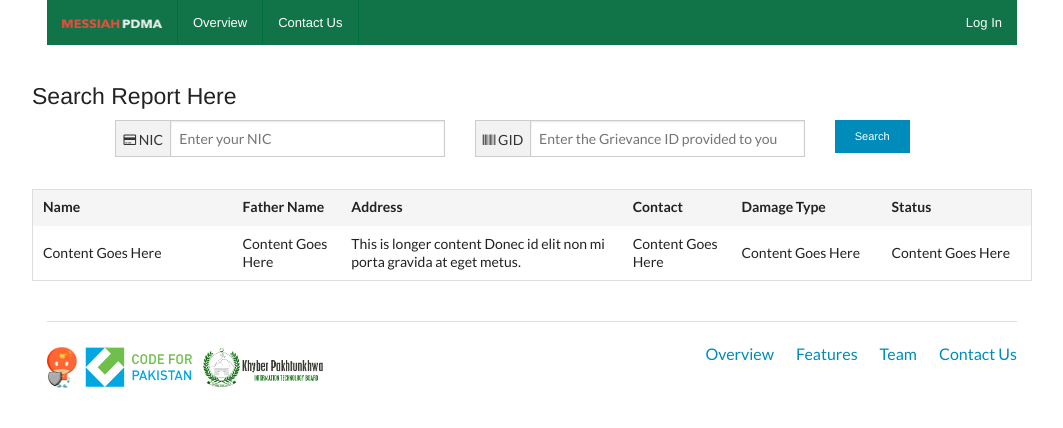
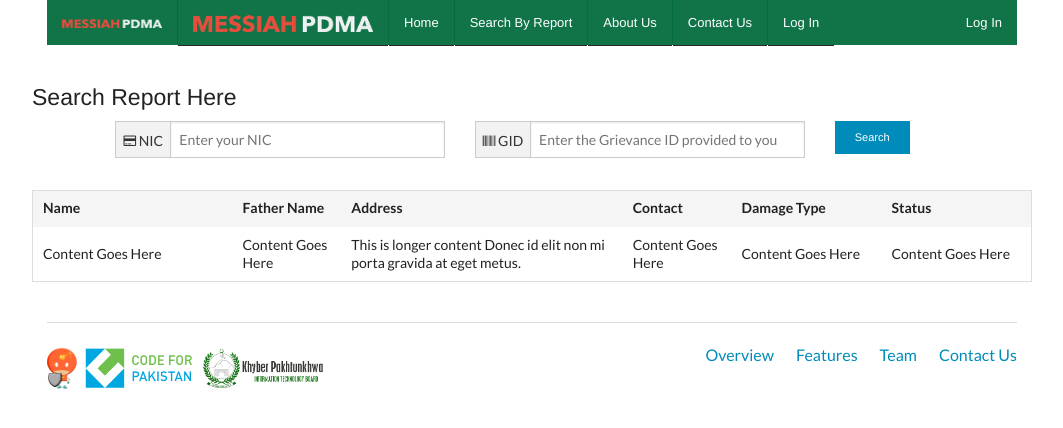
Before and after one commit to codeforpakistan/Messiah.PDMA.Web, a PHP site: page /search.php in a window 1280 px wide. Shown: the top 428 px of the page, without its empty margins (108-1171 px from the left). Run offline with PHP 8.4, Linux system fonts and the light colour scheme.

Commit message:
Login Modified

```diff
--- a/inc/api.login_web_controller.php
+++ b/inc/api.login_web_controller.php
@@ -41,6 +41,4 @@
 				\ClassLibrary\UsableFunctions::redirect_to("login.php?error=Incorrect");
 			}
 		}
-	} else {
-		\ClassLibrary\UsableFunctions::redirect_to("pdma.php");
 	}
--- a/index.php
+++ b/index.php
@@ -35,6 +35,10 @@
 						<li class="divider"></li>
 						<li><a href="search.php">Search By Report</a></li>
 						<li class="divider"></li>
+						<?php if(isset($_SESSION['pdma_loggedin'])){ ?>
+						<li><a href="pdma.php">Dashboard</a></li>
+						<li class="divider"></li>
+						<?php } ?>
 						<li><a href="http://www.messiahapp.com/team.php">About Us</a></li>
 						<li class="divider"></li>
 						<li><a href="http://www.messiahapp.com/contact.php">Contact Us</a></li>
--- a/login.php
+++ b/login.php
@@ -1,5 +1,8 @@
 <?php
     require 'inc/api.login_web_controller.php';
+    if(isset($_SESSION['pdma_loggedin'])){
+    	\ClassLibrary\UsableFunctions::redirect_to("pdma.php");
+    }
 ?>
 <!doctype html>
 <html class="no-js" lang="en">
--- a/search.php
+++ b/search.php
@@ -29,11 +29,19 @@
 					<!-- whatever you want goes here -->
 					<ul class="off-canvas-list">
 						<li class="divider"></li>
-						<li><a href="."><img src="img/logo.png" width="90" height="auto"></a></li>
+						<li><a href="."><img src="img/logo.png" width="180" height="auto"></a></li>
 						<li class="divider"></li>
-						<li><a href=".">Overview</a></li>
+						<li><a href=".">Home</a></li>
 						<li class="divider"></li>
-						<li><a href="contact.php">Contact Us</a></li>
+						<li><a href="search.php">Search By Report</a></li>
+						<li class="divider"></li>
+						<?php if(isset($_SESSION['pdma_loggedin'])){ ?>
+						<li><a href="pdma.php">Dashboard</a></li>
+						<li class="divider"></li>
+						<?php } ?>
+						<li><a href="http://www.messiahapp.com/team.php">About Us</a></li>
+						<li class="divider"></li>
+						<li><a href="http://www.messiahapp.com/contact.php">Contact Us</a></li>
 						<li class="divider"></li>
 						<li><a href="#" data-options="align:left" data-dropdown="login" class="">Log In</a></li>
 					</ul>
@@ -52,12 +60,23 @@
 							</ul>
 							<section class="top-bar-section">
 								<!-- Right Nav Section -->
-								<ul class="left">
+								<ul class="off-canvas-list">
 									<li class="divider"></li>
-									<li><a href=".">Overview</a></li>
+									<li><a href="."><img src="img/logo.png" width="180" height="auto"></a></li>
 									<li class="divider"></li>
-									<li><a href="contact.php">Contact Us</a></li>
+									<li><a href=".">Home</a></li>
 									<li class="divider"></li>
+									<li><a href="search.php">Search By Report</a></li>
+									<li class="divider"></li>
+									<?php if(isset($_SESSION['pdma_loggedin'])){ ?>
+									<li><a href="pdma.php">Dashboard</a></li>
+									<li class="divider"></li>
+									<?php } ?>
+									<li><a href="http://www.messiahapp.com/team.php">About Us</a></li>
+									<li class="divider"></li>
+									<li><a href="http://www.messiahapp.com/contact.php">Contact Us</a></li>
+									<li class="divider"></li>
+									<li><a href="#" data-options="align:left" data-dropdown="login" class="">Log In</a></li>
 								</ul>
 								<ul class="right">
 									<li><a href="#" data-options="align:left" data-dropdown="login" class="">Log In</a></li>
--- a/session.txt
+++ b/session.txt
@@ -1 +1 @@
-66iu5hiaam94qrry2e73
+6j3d54q5f3t6631895d8
```
Also changed, not shown: pdma.php (+10 -0 lines), img/pdma-survey-images/20141270004/20141270004-1.jpg (deleted), img/pdma-survey-images/20142940001/20142940001-1.jpg.
